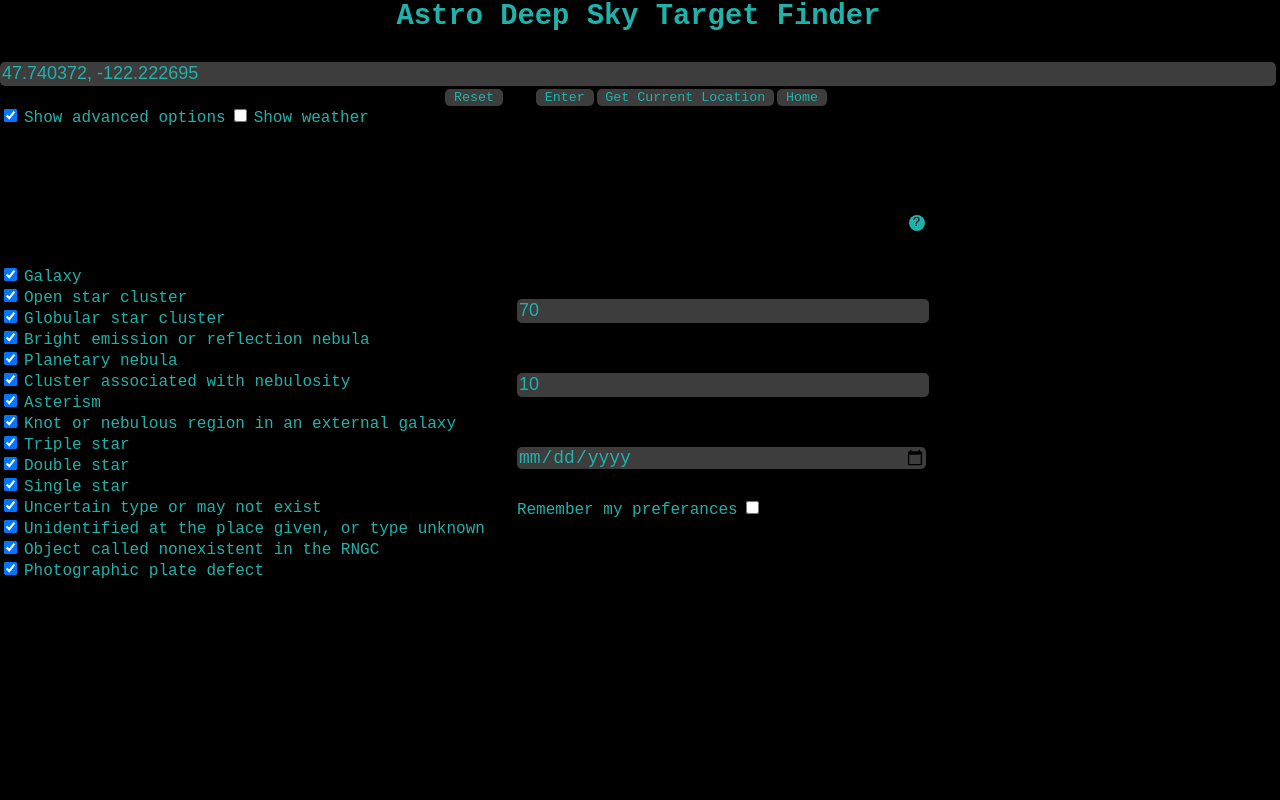
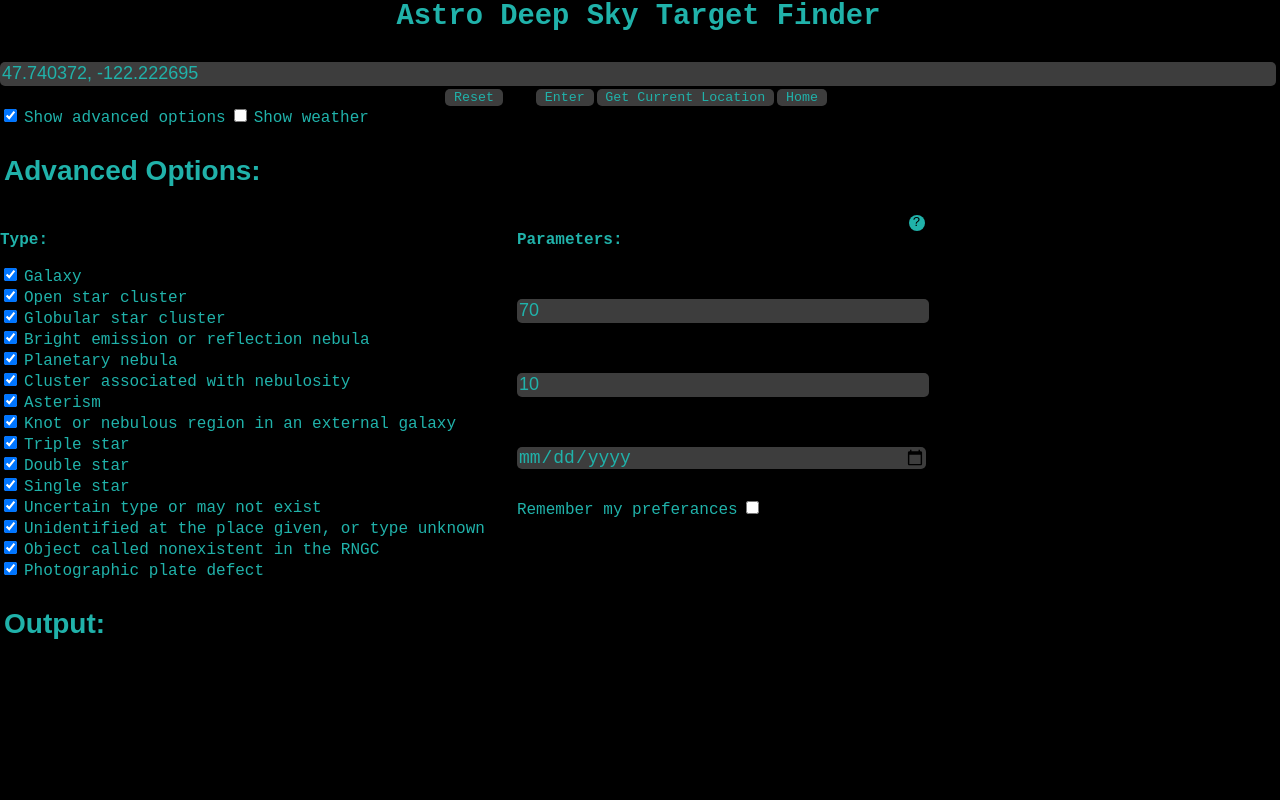
Before and after one commit to Perrytheplaty43/Algorithms-and-Astronomy-Calculator, a website: page astroTargetFinder/index.html in a window 1280 px wide. Both pictures are taken after a click on the checkbox "Show advanced options". Shown: the top 800 px of the page. Drawn offline with nearby package versions, Linux system fonts and the light colour scheme.

Commit message:
fixing styling

```diff
--- a/astroTargetFinder/style.css
+++ b/astroTargetFinder/style.css
@@ -76,6 +76,7 @@ label {
 
 .p4 {
 	font-weight: bold;
+	color: lightseagreen;
 }
 
 .title {
@@ -245,6 +246,7 @@ label {
 	font-family: Arial, Helvetica, sans-serif;
 	font-size: 28px;
 	margin-left: 4px;
+	color: lightseagreen;
 }
 
 .p11 {
```
